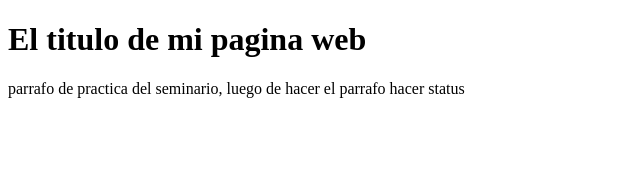
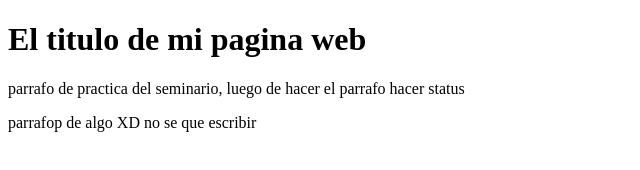
Before and after one commit to NicoleRecinos021/seminario_git_hub, a plain HTML site: page index.html in a window 1280 px wide. Shown: the whole page, without its empty margins (0-640 px from the left). Drawn offline with Linux system fonts and the light colour scheme.

Commit message:
parrafo uno para exoneracion

```diff
--- a/index.html
+++ b/index.html
@@ -8,6 +8,8 @@
 <body>
     <h1>El titulo de mi pagina web</h1>
     <p>parrafo de practica del seminario, luego de hacer el parrafo hacer status</p>
+    <p>parrafop de algo XD no se que escribir</p>
+
 
 </body>
 </html>
```
